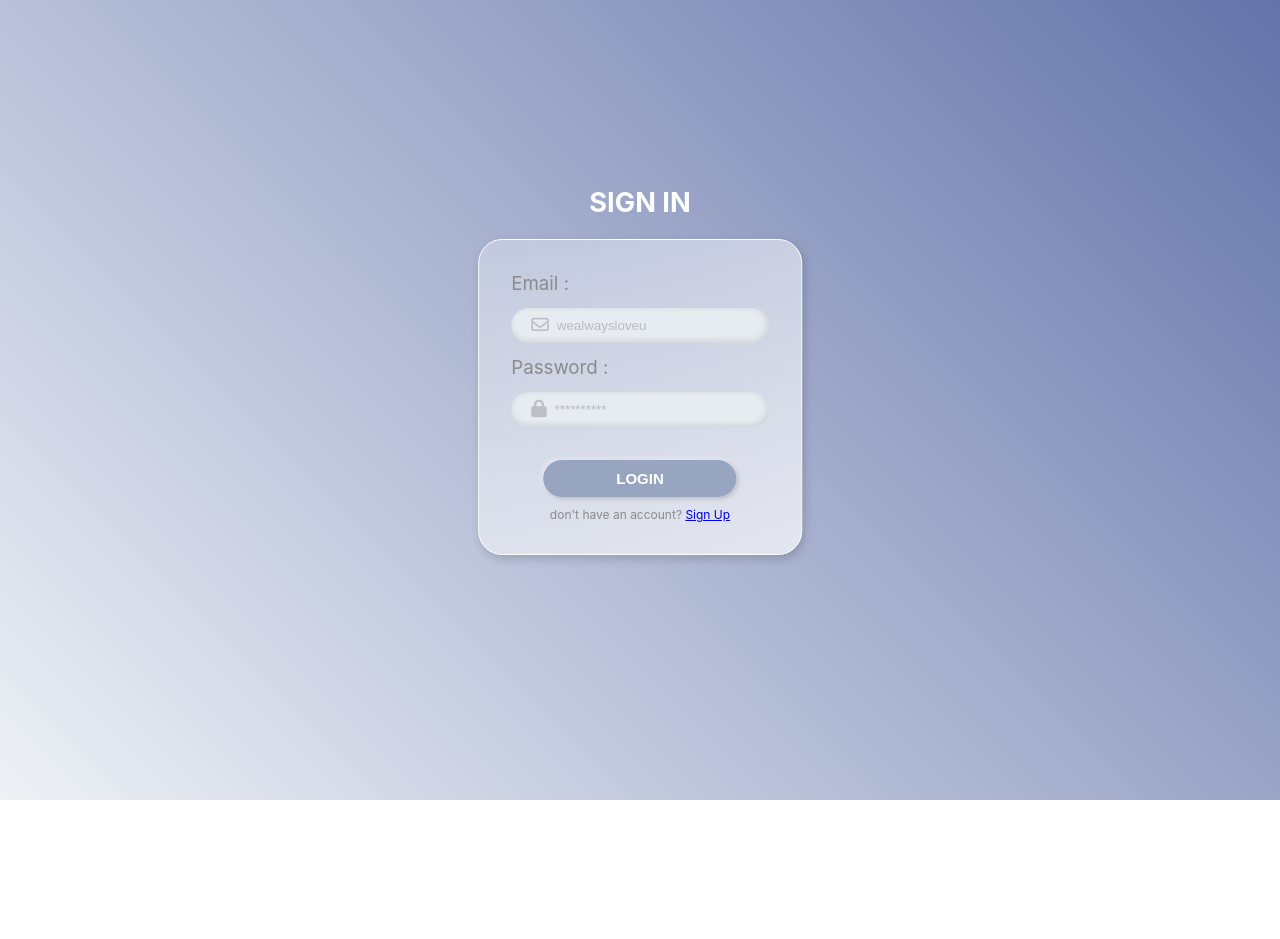
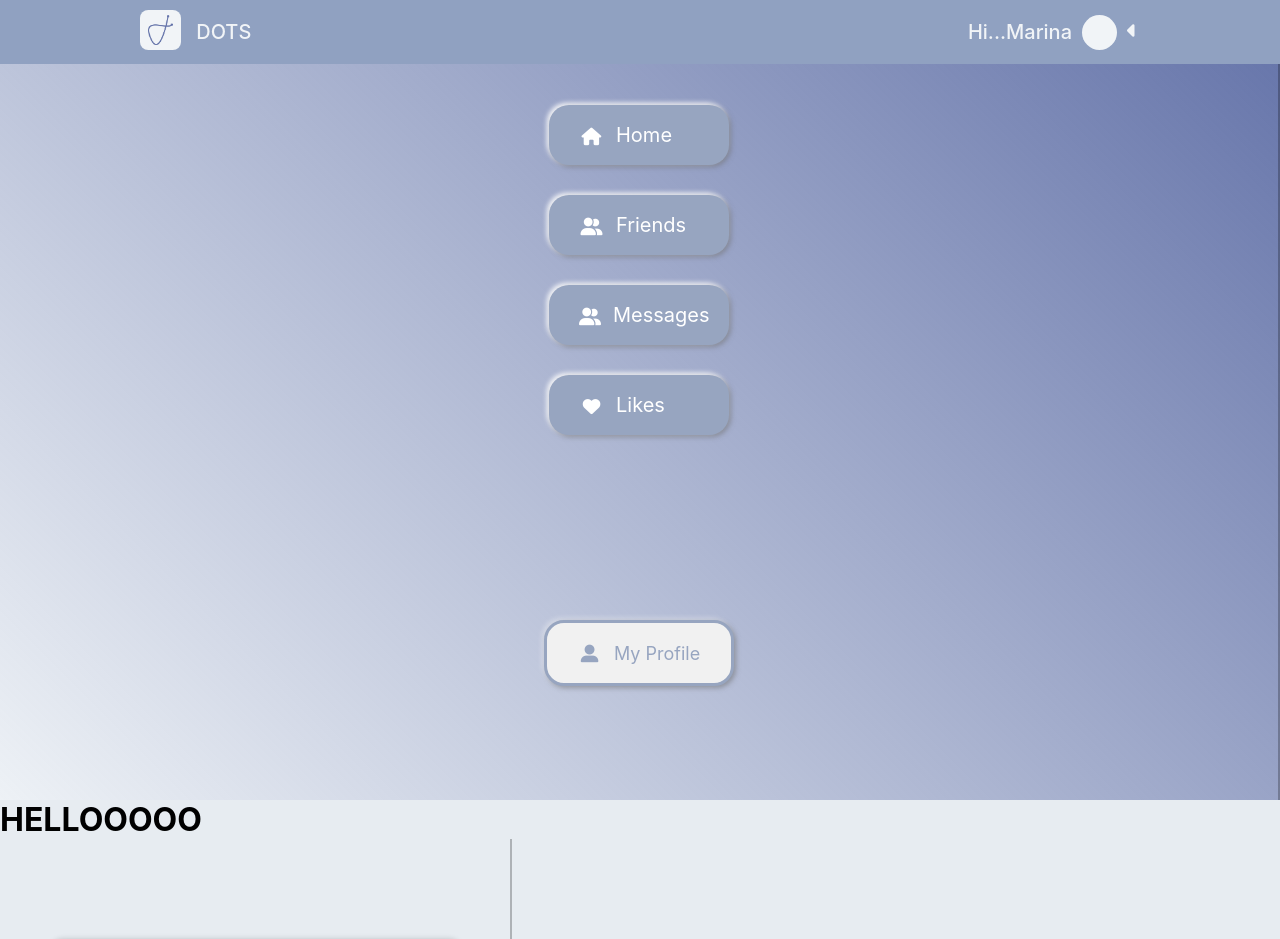
Before and after one commit to AbiddN/dot-frontend, a React (Create React App) app: page /home in a window 1280 px wide. Before the commit this address led to /signin. Shown: the top 939 px of the page. Before the commit the page ends 800 px from the top, so only its background shows below. Built offline with nearby package versions, Linux system fonts and the light colour scheme.

Commit message:
added layout

```diff
--- a/src/App.js
+++ b/src/App.js
@@ -4,6 +4,7 @@ import SignIn from "./pages/SignIn";
 import SignUp from "./pages/SignUp";
 import { BrowserRouter as Router, Routes, Route } from "react-router-dom";
 import ProtectedRoute from "./components/ProtectedRoute";
+import Layout from "./components/Layout";
 import Header from "./components/Header";
 import Navbar from "./components/Navbar";
 import Landing from "./pages/Landing";
@@ -13,17 +14,24 @@ import Postingcard from "./components/Postingcard";
 
 function App() {
   return (
+    <div className="">
       <Routes>
-
+        <Route element={<Layout />}>
+          <Route path="/home" element={<Home />}></Route>
+        </Route>
         <Route exact path="/" element={<Landing />}></Route>
         <Route path="/signup" element={<SignUp />}></Route>
         <Route path="/signin" element={<SignIn />}></Route>
-      <Route path="/home" element={<ProtectedRoute component={Home} />}></Route>
+        {/* <Route
+          path="/home"
+          element={<ProtectedRoute component={Home} />}
+        ></Route> */}
         <Route
           path="/friends"
           element={<ProtectedRoute component={Friends} />}
         ></Route>
       </Routes>
+    </div>
   );
 }
 
--- a/src/components/Header.js
+++ b/src/components/Header.js
@@ -1,37 +1,47 @@
-import React from 'react';
-import './Header.css';
-import logo from '../images/logo.png';
+import React from "react";
+import { useLocation } from "react-router-dom";
+import "./Header.css";
+import logo from "../images/logo.png";
 
 function Header() {
-    const [logout,setLogout]=React.useState(false);
+  const [logout, setLogout] = React.useState(false);
 
-    const handleLogout = ((event) => {
+  const handleLogout = (event) => {
     event.preventDefault();
     setLogout(!logout);
-    })
-
+  };
+  if (["home", "friends"].includes(useLocation().pathname.slice(1))) {
     return (
       <nav className="header">
         <div className="logo-header">
           <div className="logo-img">
             <img src={logo} alt="" />
           </div>
-                <h4 className='nav-text'>DOTS</h4>
+          <h4 className="nav-text">DOTS</h4>
         </div>
         <div className="account">
-                <h4 className='nav-text'>Hi...Marina</h4>
+          <h4 className="nav-text">Hi...Marina</h4>
           <div className="ava-img">
-                    <img src='' alt="" />
+            <img src="" alt="" />
           </div>
-                <div className= {`icon ${logout?"active":""}`} onClick={handleLogout}>
-                    <i className="fas fa-caret-left" ></i>
+          <div
+            className={`icon ${logout ? "active" : ""}`}
+            onClick={handleLogout}
+          >
+            <i className="fas fa-caret-left"></i>
           </div>
-                <div className= {`logout ${logout?"logoutactive":""}`} onClick={handleLogout}>
+          <div
+            className={`logout ${logout ? "logoutactive" : ""}`}
+            onClick={handleLogout}
+          >
             <h3>Logout</h3>
           </div>
         </div>
       </nav>
-    )
+    );
+  } else {
+    return null;
+  }
 }
 
-export default Header
+export default Header;
--- /dev/null
+++ b/src/components/Layout.js
@@ -0,0 +1,38 @@
+import React from "react";
+import { Outlet } from "react-router-dom";
+import Header from "./Header";
+import Navbar from "./Navbar";
+
+// const Layout = ({ children }) => {
+//   return (
+//     <React.Fragment>
+//       <Header />
+//       <div className="main">
+//         <div className="main-navbar">
+//           <Navbar />
+//         </div>
+//         <div className="main-content">{children}</div>
+//         <div className="main-friend"></div>
+//       </div>
+//     </React.Fragment>
+//   );
+// };
+
+const Layout = () => {
+  return (
+    <div>
+      <Header />
+      <div className="main">
+        <div className="main-navbar">
+          <Navbar />
+        </div>
+        <div className="main-content">
+          <Outlet></Outlet>
+        </div>
+        <div className="main-friend"></div>
+      </div>
+    </div>
+  );
+};
+
+export default Layout;
--- a/src/components/Navbar.js
+++ b/src/components/Navbar.js
@@ -1,9 +1,10 @@
 import React from "react";
 import "./Navbar.css";
 import whitelogo from "../images/whitelogo.png";
-import { Link } from "react-router-dom";
+import { Link, useLocation } from "react-router-dom";
 
 function Navbar() {
+  if (["home", "friends"].includes(useLocation().pathname.slice(1))) {
     return (
       <div className="tot">
         <div className="navbar-container">
@@ -43,6 +44,9 @@ function Navbar() {
         <div className="hayolo"></div>
       </div>
     );
+  } else {
+    return null;
+  }
 }
 
 export default Navbar;
--- a/src/components/Postedcard.js
+++ b/src/components/Postedcard.js
@@ -20,10 +20,10 @@ function Postedcard() {
           <h2 className="posted-textarea">HALOO HALOO HALOO HALOO HALOO HALOO HALOO HALOO HALOO HALOO HALOO HALOO HALOO HALOO HALOO HALOO HALOO HALOOHALOO HALOO HALOO HALOO HALOO HALOO HALOO HALOO HALOO HALOO HALOO HALOO HALOO HALOO HALOO HALOO</h2>
           <div className="feedback-area">
             <div className='icon like' onClick={handleLike}>
-              <i class={`fas fa-heart ${like?"liked":""}`}></i>
+              <i className={`fas fa-heart ${like?"liked":""}`}></i>
             </div>
             <div className="icon comment">
-              <i class='fas fa-comments'></i>
+              <i className='fas fa-comments'></i>
             </div>
           </div>
         </div>
--- a/src/pages/Friends.scss
+++ b/src/pages/Friends.scss
@@ -1,26 +1,18 @@
-.home-container{
+.home-container {
   height: 100vh;
   width: 100%;
-    background-color: #E7ECF1;
-    /* padding: 0 150px; */
-    /* display: flex; */
-    /* overflow: hidden; */
+  background-color: #e7ecf1;
 }
-.home{
+.home {
   width: 100%;
   height: 100vh;
-    /* background-color:red ; */
-    /* padding-top: 50px; */
   display: flex;
-    /* background-color: blue; */
 }
-.home-navbar{
+.home-navbar {
   width: 30%;
   height: 100vh;
-    /* background-color: blue; */
 }
-.home-post{
+.home-post {
   width: 40%;
   height: 100vh;
-    /* background-color: yellow; */
 }
--- a/src/pages/Home.js
+++ b/src/pages/Home.js
@@ -8,16 +8,10 @@ import Postedcard from "../components/Postedcard";
 function Home() {
   return (
     <div className="home-container">
-      <Header />
-      <div className="home">
-        <div className="home-navbar">
-          <Navbar />
-        </div>
-        <div className="home-post">
-          <Postingcard />
-          <Postedcard />
-        </div>
-        <div className="home-friend"></div>
+      <h1>HELLOOOOO</h1>
+      <div className="home-post">
+        <Postingcard />
+        <Postedcard />
       </div>
     </div>
   );
--- a/src/pages/Landing.js
+++ b/src/pages/Landing.js
@@ -1,6 +1,8 @@
 import React from "react";
+import { Link } from "react-router-dom";
 
-const Landing = () => {
+const Landing = (props) => {
+  console.log(props);
   return (
     <div className="landing-container">
       <div className="landing-wrapper">
@@ -14,15 +16,20 @@ const Landing = () => {
         </div>
         <div className="landing-body">
           <div className="landing-body-text">
-                        <h2>Dot is a social media platform for connecting people with similar interests.</h2>
+            <h2>
+              Dot is a social media platform for connecting people with similar
+              interests.
+            </h2>
           </div>
           <div className="landing-body-button">
+            <Link to="/signin">
               <button>Get Started</button>
+            </Link>
           </div>
         </div>
       </div>
     </div>
   );
-}
+};
 
 export default Landing;
--- a/src/styles/App.scss
+++ b/src/styles/App.scss
@@ -19,3 +19,7 @@ body {
   height: 100vh;
   width: 100%;
 }
+
+.main{
+
+}
```
Lines whose indentation alone changed are shown as unchanged.
